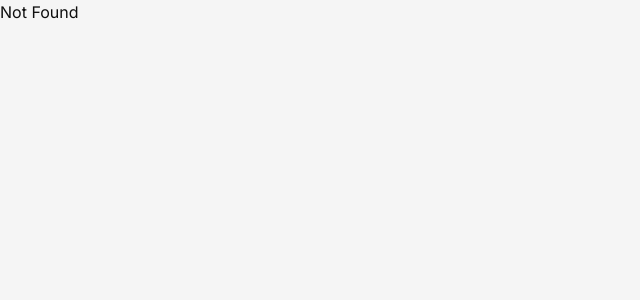
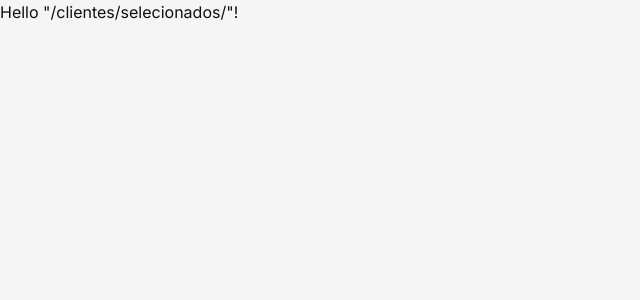
Before and after one commit to Lucas-R/teddy, a React (Vite) app in the folder frontend/: page /clientes/selecionados in a window 1280 px wide. Shown: the top 300 px of the page, without its empty margins (0-640 px from the left). Built offline with nearby package versions, Linux system fonts and the light colour scheme.

Commit message:
feat: create pages

```diff
--- /dev/null
+++ b/frontend/src/pages/clientes/detalhes/index.tsx
@@ -0,0 +1,9 @@
+import { createFileRoute } from '@tanstack/react-router'
+
+export const Route = createFileRoute('/clientes/detalhes/')({
+  component: RouteComponent,
+})
+
+function RouteComponent() {
+  return <div>Hello "/clientes/detalhes/"!</div>
+}
--- /dev/null
+++ b/frontend/src/pages/clientes/index.tsx
@@ -0,0 +1,9 @@
+import { createFileRoute } from '@tanstack/react-router'
+
+export const Route = createFileRoute('/clientes/')({
+  component: RouteComponent,
+})
+
+function RouteComponent() {
+  return <div>Hello "/clientes/"!</div>
+}
--- /dev/null
+++ b/frontend/src/pages/clientes/selecionados/index.tsx
@@ -0,0 +1,9 @@
+import { createFileRoute } from '@tanstack/react-router'
+
+export const Route = createFileRoute('/clientes/selecionados/')({
+  component: RouteComponent,
+})
+
+function RouteComponent() {
+  return <div>Hello "/clientes/selecionados/"!</div>
+}
--- a/frontend/src/pages/index.tsx
+++ b/frontend/src/pages/index.tsx
@@ -13,7 +13,7 @@ function Index() {
     <header>
       <Container className="max-w-[553px]! h-screen flex flex-col items-center justify-center gap-5">
           <Title as="h1" heading="h1" className="text-center text-2xl lg:text-4xl"> Olá, seja bem-vindo! </Title>
-          <Input placeholder="Digite seu nome" className=""/>
+          <Input placeholder="Digite seu nome"/>
           <Button className="w-full">Entrar</Button>
       </Container>
     </header>
--- a/frontend/src/routeTree.gen.ts
+++ b/frontend/src/routeTree.gen.ts
@@ -10,33 +10,69 @@
 
 import { Route as rootRouteImport } from './pages/__root'
 import { Route as IndexRouteImport } from './pages/index'
+import { Route as ClientesIndexRouteImport } from './pages/clientes/index'
+import { Route as ClientesSelecionadosIndexRouteImport } from './pages/clientes/selecionados/index'
+import { Route as ClientesDetalhesIndexRouteImport } from './pages/clientes/detalhes/index'
 
 const IndexRoute = IndexRouteImport.update({
   id: '/',
   path: '/',
   getParentRoute: () => rootRouteImport,
 } as any)
+const ClientesIndexRoute = ClientesIndexRouteImport.update({
+  id: '/clientes/',
+  path: '/clientes/',
+  getParentRoute: () => rootRouteImport,
+} as any)
+const ClientesSelecionadosIndexRoute =
+  ClientesSelecionadosIndexRouteImport.update({
+    id: '/clientes/selecionados/',
+    path: '/clientes/selecionados/',
+    getParentRoute: () => rootRouteImport,
+  } as any)
+const ClientesDetalhesIndexRoute = ClientesDetalhesIndexRouteImport.update({
+  id: '/clientes/detalhes/',
+  path: '/clientes/detalhes/',
+  getParentRoute: () => rootRouteImport,
+} as any)
 
 export interface FileRoutesByFullPath {
   '/': typeof IndexRoute
+  '/clientes': typeof ClientesIndexRoute
+  '/clientes/detalhes': typeof ClientesDetalhesIndexRoute
+  '/clientes/selecionados': typeof ClientesSelecionadosIndexRoute
 }
 export interface FileRoutesByTo {
   '/': typeof IndexRoute
+  '/clientes': typeof ClientesIndexRoute
+  '/clientes/detalhes': typeof ClientesDetalhesIndexRoute
+  '/clientes/selecionados': typeof ClientesSelecionadosIndexRoute
 }
 export interface FileRoutesById {
   __root__: typeof rootRouteImport
   '/': typeof IndexRoute
+  '/clientes/': typeof ClientesIndexRoute
+  '/clientes/detalhes/': typeof ClientesDetalhesIndexRoute
+  '/clientes/selecionados/': typeof ClientesSelecionadosIndexRoute
 }
 export interface FileRouteTypes {
   fileRoutesByFullPath: FileRoutesByFullPath
-  fullPaths: '/'
+  fullPaths: '/' | '/clientes' | '/clientes/detalhes' | '/clientes/selecionados'
   fileRoutesByTo: FileRoutesByTo
-  to: '/'
-  id: '__root__' | '/'
+  to: '/' | '/clientes' | '/clientes/detalhes' | '/clientes/selecionados'
+  id:
+    | '__root__'
+    | '/'
+    | '/clientes/'
+    | '/clientes/detalhes/'
+    | '/clientes/selecionados/'
   fileRoutesById: FileRoutesById
 }
 export interface RootRouteChildren {
   IndexRoute: typeof IndexRoute
+  ClientesIndexRoute: typeof ClientesIndexRoute
+  ClientesDetalhesIndexRoute: typeof ClientesDetalhesIndexRoute
+  ClientesSelecionadosIndexRoute: typeof ClientesSelecionadosIndexRoute
 }
 
 declare module '@tanstack/react-router' {
@@ -48,11 +84,35 @@ declare module '@tanstack/react-router' {
       preLoaderRoute: typeof IndexRouteImport
       parentRoute: typeof rootRouteImport
     }
+    '/clientes/': {
+      id: '/clientes/'
+      path: '/clientes'
+      fullPath: '/clientes'
+      preLoaderRoute: typeof ClientesIndexRouteImport
+      parentRoute: typeof rootRouteImport
+    }
+    '/clientes/selecionados/': {
+      id: '/clientes/selecionados/'
+      path: '/clientes/selecionados'
+      fullPath: '/clientes/selecionados'
+      preLoaderRoute: typeof ClientesSelecionadosIndexRouteImport
+      parentRoute: typeof rootRouteImport
+    }
+    '/clientes/detalhes/': {
+      id: '/clientes/detalhes/'
+      path: '/clientes/detalhes'
+      fullPath: '/clientes/detalhes'
+      preLoaderRoute: typeof ClientesDetalhesIndexRouteImport
+      parentRoute: typeof rootRouteImport
+    }
   }
 }
 
 const rootRouteChildren: RootRouteChildren = {
   IndexRoute: IndexRoute,
+  ClientesIndexRoute: ClientesIndexRoute,
+  ClientesDetalhesIndexRoute: ClientesDetalhesIndexRoute,
+  ClientesSelecionadosIndexRoute: ClientesSelecionadosIndexRoute,
 }
 export const routeTree = rootRouteImport
   ._addFileChildren(rootRouteChildren)
```
